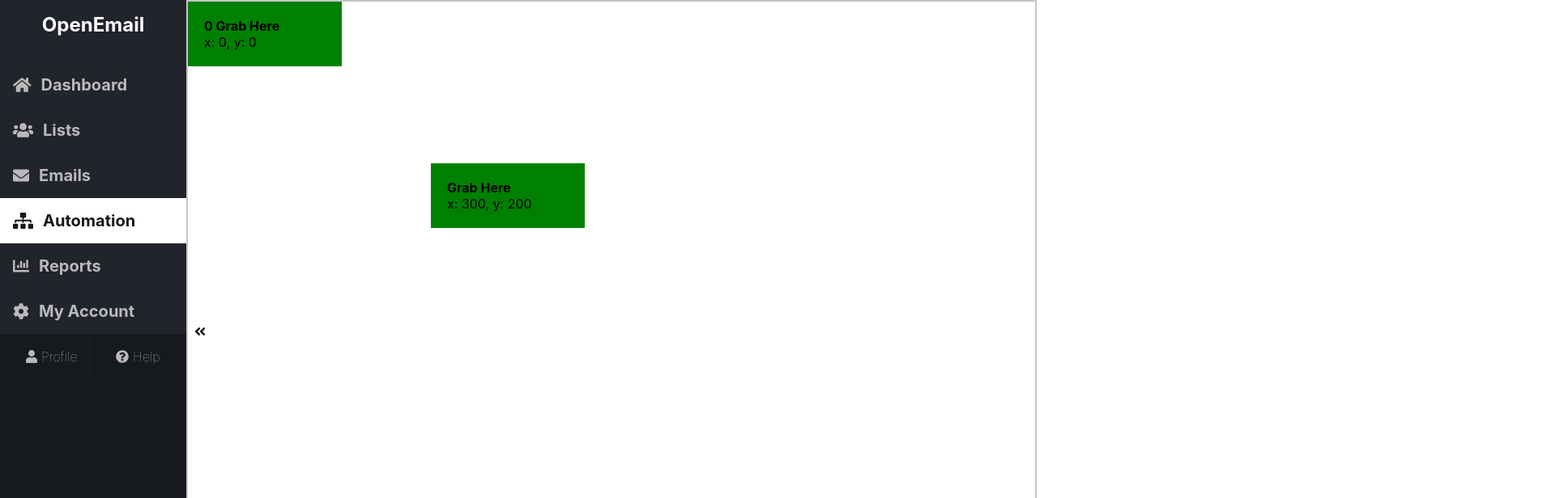
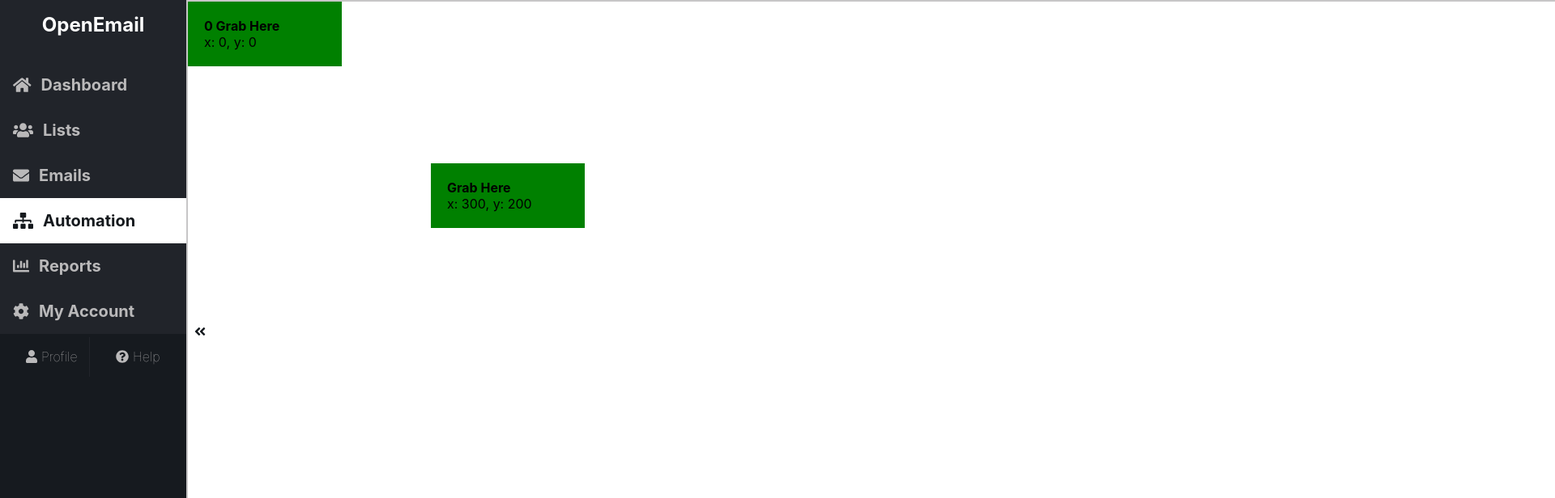
Before and after one commit to logmannn/marketing-automation-tool-ui, a React (Create React App) app: page / in a window 1280 px wide. Shown: the top 616 px of the page at 81% size, 1920 px wide, since content can reach past the window. Built offline with nearby package versions, Linux system fonts and the light colour scheme.

Commit message:
css work for editable area

```diff
--- a/src/editing/Editing.js
+++ b/src/editing/Editing.js
@@ -6,14 +6,19 @@ import DraggableCore from "react-draggable";
 const EditingDiv = styled.div`
   position: absolute;
 
-  border: 2px solid #c7c6c7;
-
-  width: calc(100vw - 234px);
-  height: calc(100vh - 4px);
-
   z-index: 1;
 
+  top: 0;
   left: 230px;
+`;
+
+const EditingContent = styled.div`
+  width: 10000px;
+  height: 10000px;
+
+  overflow: scroll;
+
+  border: 2px #c7c6c7 solid;
 `;
 
 const Box = styled.div`
@@ -141,6 +146,7 @@ export default class Editing extends Component {
           "loading"
         ) : (
           <>
+            <EditingContent>
               <DraggableCore
                 defaultPosition={{
                   x: deltaPositions[0][0].x,
@@ -163,7 +169,9 @@ export default class Editing extends Component {
                     id="0"
                     className={
                       "grabbable " +
-                    (currentItem !== "0" && activeDrags === 1 ? "disable " : "")
+                      (currentItem !== "0" && activeDrags === 1
+                        ? "disable "
+                        : "")
                     }
                   >
                     0 Grab Here
@@ -194,7 +202,9 @@ export default class Editing extends Component {
                     id="1"
                     className={
                       "grabbable " +
-                    (currentItem !== "1" && activeDrags === 1 ? "disable" : "")
+                      (currentItem !== "1" && activeDrags === 1
+                        ? "disable"
+                        : "")
                     }
                   >
                     Grab Here
@@ -224,7 +234,9 @@ export default class Editing extends Component {
                     id="2"
                     className={
                       "grabbable " +
-                    (currentItem !== "2" && activeDrags === 1 ? "disable" : "")
+                      (currentItem !== "2" && activeDrags === 1
+                        ? "disable"
+                        : "")
                     }
                   >
                     Grab Here
@@ -235,6 +247,7 @@ export default class Editing extends Component {
                   </div>
                 </Box>
               </DraggableCore>
+            </EditingContent>
           </>
         )}
       </EditingDiv>
--- a/src/sideBar/SideBar.js
+++ b/src/sideBar/SideBar.js
@@ -2,7 +2,7 @@ import React from "react";
 import styled from "styled-components";
 
 const SidebarDiv = styled.div`
-  position: relative;
+  position: fixed;
 
   top: 0;
   left: 0;
```
Lines whose indentation alone changed are shown as unchanged.
